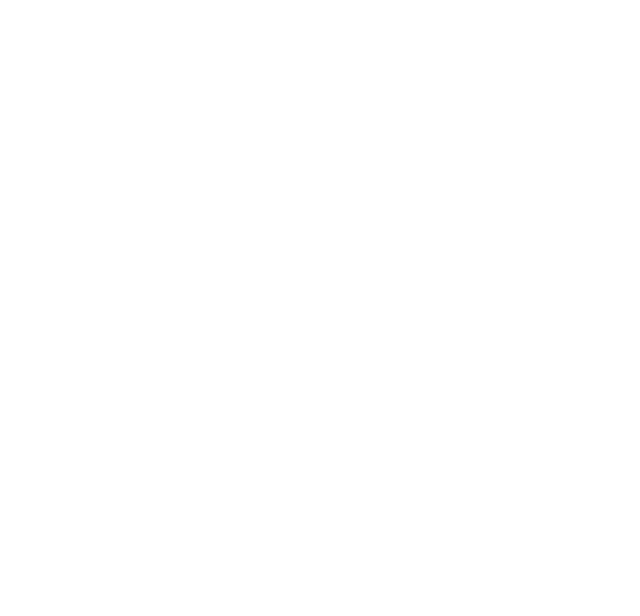
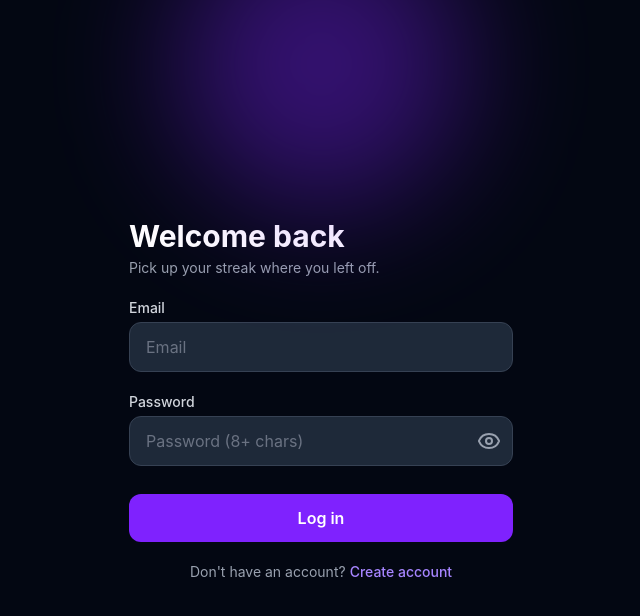
Before and after one commit to Nuutti-N/WYD, a React app in the folder frontend/: page /Login in a window 1280 px wide. Before the commit this address had no page. Shown: the top 616 px of the page, without its empty margins (319-959 px from the left). Built offline with nearby package versions, Linux system fonts and the light colour scheme; the HTML template or start-up script is replaced by a standard one.

Commit message:
add route path login, and Login.jsx that people who has account can login again

```diff
--- a/frontend/pages/Login.jsx
+++ b/frontend/pages/Login.jsx
@@ -1,8 +1,81 @@
-
-
+import { useState } from "react"
+import api from "../api/client"
+import { useNavigate, Link } from "react-router-dom"
+import { Eye, EyeOff } from "lucide-react"
 
 function Login() {
 
+
+    const navigate = useNavigate()
+    const [showPassword, setShowPassword] = useState(false)
+    const [error, setError] = useState("")
+    const [username, setUsername] = useState("")
+    const [email, setEmail] = useState("")
+    const [password, setPassword] = useState("")
+    async function handleSubmit(e) {
+        e.preventDefault()
+        try {
+            const data = new URLSearchParams()
+            data.append("username", email)
+            data.append("password", password)
+            const response = await api.post("/login", data)
+            localStorage.setItem("token", response.access_token)
+        }
+        catch (err) {
+            setError("wrong email or password")
+        }
+    }
+
+    return (
+        <div className="min-h-screen bg-gray-950 flex flex-col justify-center px-6 relative overflow-hidden">
+            <div className="absolute -top-20 left-1/2 -translate-x-1/2 w-72 h-72 bg-violet-600 rounded-full blur-3xl opacity-40"> </div>
+            <form className="w-full max-w-sm mx-auto flex flex-col gap-5" onSubmit={handleSubmit}>
+                <header>
+                    <h1 className="text-3xl font-bold text-white"> Welcome back </h1>
+                    <p className="text-sm text-gray-400 mt-1"> Pick up your streak where you left off. </p>
+                </header>
+                <div className="flex flex-col gap-1">
+                    <label htmlFor="email" className="text-sm font-medium text-gray-300"> Email </label>
+
+                    <input
+                        id="email"
+                        type="text"
+                        placeholder="Email"
+                        className="w-full bg-gray-800 text-white placeholder-gray-500 border border-gray-700 rounded-xl px-4 py-3 focus:outline-none
+focus:ring-2 focus:ring-violet-500"
+                        value={email}
+                        onChange={e => setEmail(e.target.value)}
+                    />
+                </div>
+                <div className="flex flex-col gap-1">
+                    <label htmlFor="password" className="text-sm font-medium text-gray-300"> Password </label>
+                    <div className="relative">
+                        <input
+                            id="password"
+                            type={showPassword ? "text" : "password"}
+                            placeholder="Password (8+ chars)"
+                            value={password}
+                            className="w-full bg-gray-800 text-white placeholder-gray-500 border border-gray-700 rounded-xl px-4 py-3 focus:outline-none
+   focus:ring-2 focus:ring-violet-500 pr-12"
+                            onChange={e => setPassword(e.target.value)}
+                            minLength={8}
+                        />
+                        <button
+                            type="button"
+                            className="absolute right-3 top-1/2 -translate-y-1/2 text-gray-400 hover:text-white"
+                            onClick={() => setShowPassword(!showPassword)}>{showPassword ? <EyeOff /> : <Eye />}</button>
+                    </div>
+                </div>
+                <button type="submit" className="w-full bg-violet-600 hover:bg-violet-500 text-white font-semibold py-3 rounded-xl transition mt-2">Log in</button>
+                <div className="flex gap-1 justify-center text-sm text-gray-400">
+                    <p> Don't have an account?</p>
+                    <Link to="/register" className="text-violet-400 font-medium">Create account</Link>
+                </div>
+            </form>
+
+        </div >
+
+    )
 }
 
 export default Login
--- a/frontend/src/App.jsx
+++ b/frontend/src/App.jsx
@@ -10,7 +10,7 @@ function App() {
         <Route element={<PrivateRoutes />}>
         </Route>
         <Route path="/Register" element={<Register />} />
-        {/* <Route path="/Login" element={<Login />} /> */}
+        <Route path="/Login" element={<Login />} />
       </Routes>
     </BrowserRouter>
   )
```
